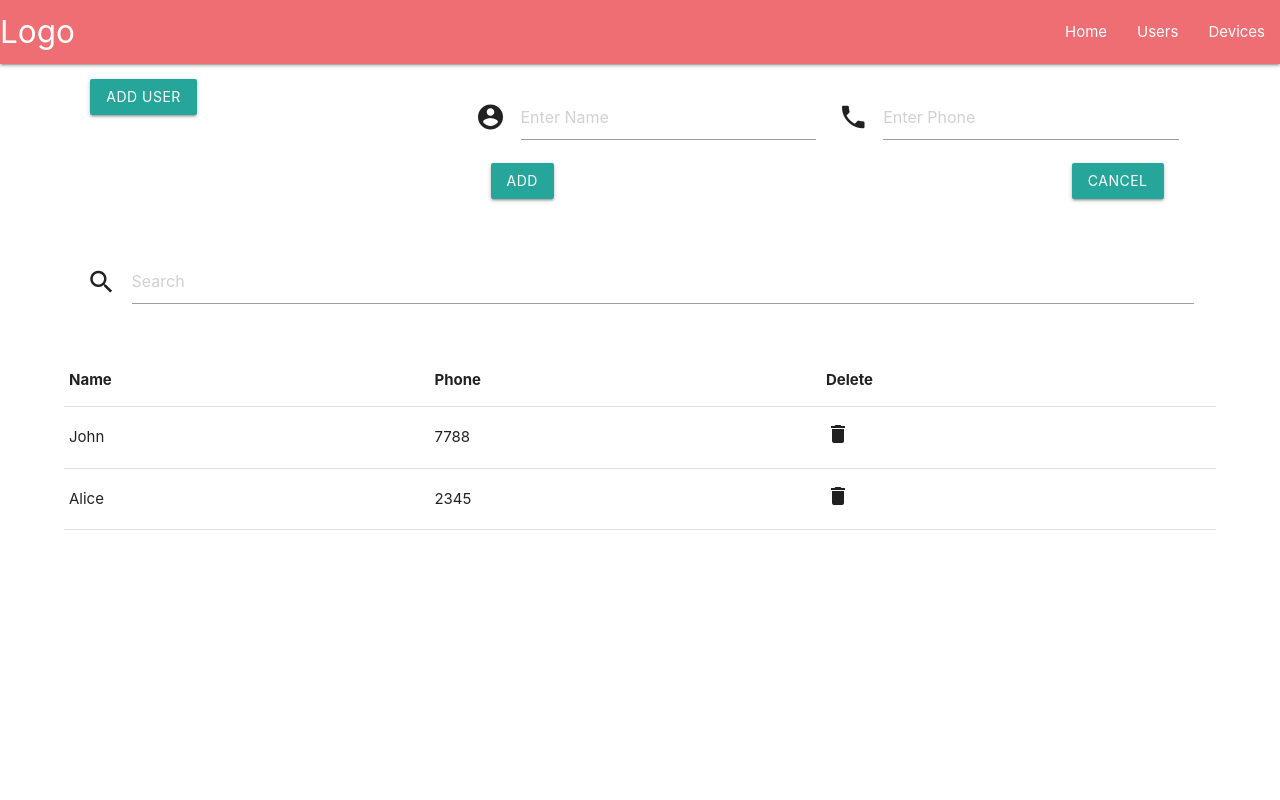
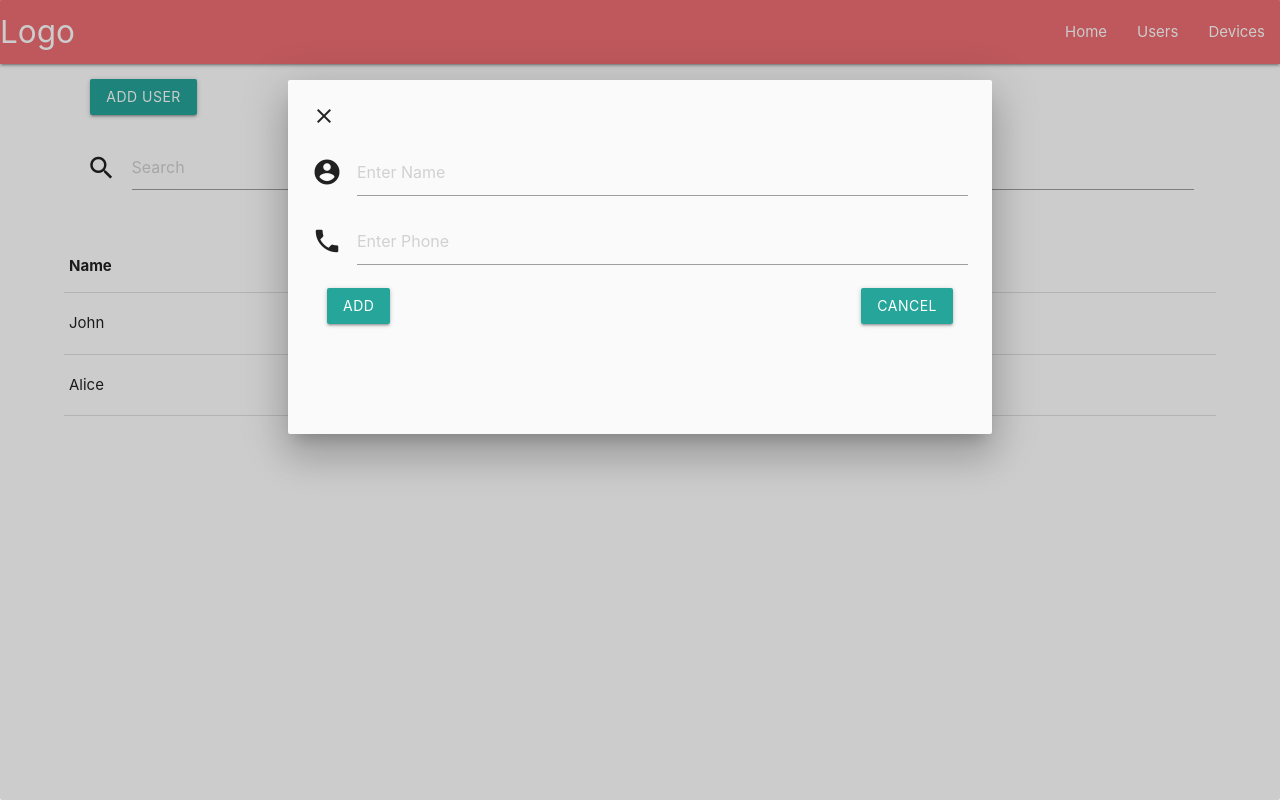
Before and after one commit to Ivan073/react-step, a React (Create React App) app: page /users in a window 1280 px wide. Both pictures are taken after a click on the link "ADD USER". Built offline with nearby package versions, Linux system fonts and the light colour scheme.

Commit message:
ModalAndLoader

```diff
--- a/package.json
+++ b/package.json
@@ -8,6 +8,7 @@
     "@testing-library/user-event": "^12.8.3",
     "react": "^17.0.2",
     "react-dom": "^17.0.2",
+    "react-loader-spinner": "^4.0.0",
     "react-router-dom": "^5.3.0",
     "react-scripts": "4.0.3",
     "web-vitals": "^1.1.2"
--- a/src/components/AppRoutes.jsx
+++ b/src/components/AppRoutes.jsx
@@ -1,9 +1,24 @@
-import React from "react";
+import React, {useState} from "react";
 import { Route, Switch } from "react-router-dom";
 import Users from "../pages/Users";
 import Devices from "../pages/Devices";
+import Loader from "react-loader-spinner";
 
 const AppRoutes = () => {
+  const delay = 500;
+  const [loading, setLoading] = useState(true);
+  setTimeout(()=>{
+    setLoading(false);
+  },delay)
+  if(loading){
+    return <Loader
+      className="loader"
+      type="Grid"
+      color="#c9424e"
+      height={100}
+      width={100}
+    />
+  }
   return (
     <Switch>
       <Route path="/users" component={Users} />
--- /dev/null
+++ b/src/components/MyModal/MyModal.jsx
@@ -0,0 +1,21 @@
+import React from "react";
+
+const MyModal = ({visible, setVisible, children}) => {
+  return (<>
+
+     <div className={visible?'modal open':'modal'}>
+        <div className="modal-content">
+            <div className="modal-body">
+            <i className="material-icons clickable" onClick={()=>setVisible(false)}>close</i>
+                {children}
+            </div>
+            <div className="modal-footer">
+            </div>
+        </div>
+     </div>
+     <div className={visible?"modal overlay open-overlay":"modal-overlay"}></div>
+     </>
+  );
+};
+
+export default MyModal;
--- a/src/components/UserList.jsx
+++ b/src/components/UserList.jsx
@@ -34,7 +34,7 @@ const UserList = (props) => {
         <div className="row s12">
           <form className="col s12">
             <div className="input-field col s12">
-              <i className="material-icons prefix">search</i>
+              <i className="material-icons prefix non-selectable">search</i>
               <textarea
                 id="icon_prefix2"
                 className="materialize-textarea"
@@ -49,9 +49,9 @@ const UserList = (props) => {
       <table>
         <thead>
           <tr>
-            <th>Name</th>
-            <th>Phone</th>
-            <th>Delete</th>
+            <th className="non-selectable">Name</th>
+            <th className="non-selectable">Phone</th>
+            <th className="non-selectable">Delete</th>
           </tr>
         </thead>
 
@@ -63,7 +63,7 @@ const UserList = (props) => {
                 <td>{user.phone}</td>
                 <td>
                   <i
-                    className="material-icons"
+                    className="material-icons clickable"
                     onClick={() => {
                       props.deleteUser(user.id);
                     }}
--- a/src/index.css
+++ b/src/index.css
@@ -15,3 +15,35 @@ code {
 .m-1{
   margin:1rem;
 }
+
+.open{
+  z-index: 1003;
+  display: block;
+  opacity: 1;
+  top: 10%;
+  transform: scaleX(1) scaleY(1);
+}
+
+.open-overlay{
+  z-index: 1002;
+  display: block;
+  opacity: 0.2;
+  background-color: black;
+  width:100vw;
+  height:100% !important;
+  max-height:100%;
+  top:0;
+}
+
+.non-selectable{
+  user-select: none;
+}
+
+.clickable{
+  cursor: pointer;
+}
+
+.loader{
+  margin:10vw auto;
+  width:10vw;
+}
--- a/src/pages/Devices.jsx
+++ b/src/pages/Devices.jsx
@@ -22,7 +22,7 @@ const Devices = (props) => {
 
   return (
     <div className="container table">
-      <label>Browser Select</label>
+      <label>Brand Select</label>
       <select className="browser-default" onChange={onChange}>
         <option value="">
           Choose brand
--- a/src/pages/Users.jsx
+++ b/src/pages/Users.jsx
@@ -1,8 +1,11 @@
 import React, { useState } from "react"
 import UserList from "../components/UserList"
 import "./PageStyles.css";
+import MyModal from "../components/MyModal/MyModal";
+
 
 const Users = () => {
+  const [showModal,setShowModal] = useState(false);
   const [showFormUser, setShowFormUser] = useState(false);
   const [nextId, setNextId] = useState(3);
   const [users, setUsers] = useState([{
@@ -60,36 +63,38 @@ const Users = () => {
     <div className="App">
 
       <div className="container table">
-        <div className="row m-1">
-          <div className="col s4">
-            <a className="waves-effect waves-light btn" onClick={()=>{
-              setShowFormUser(!showFormUser)
-            }}>Add user</a>
-          </div>
-          <div className="col s8">
-            {showFormUser  && <>
+
+        <MyModal visible={showModal} setVisible={setShowModal}>
+        <>
               <div className="input-field col s6">
-                <i className="material-icons prefix">account_circle</i>
+                <i className="material-icons prefix non-selectable">account_circle</i>
                 <input id="name" value={user.name} type="text" className="validate" placeholder="Enter Name" onChange={onChange}/>
+
+              </div>
+
+              <div className="input-field col s6">
+                <i className="material-icons prefix non-selectable">phone</i>
+                <input id="phone" value={user.phone} type="tel" className="validate" placeholder="Enter Phone" onChange={onChange}/>
                 <a className="waves-effect waves-light btn m-1" onClick={()=>{
                    addUser();
                 }}>Add</a>
-              </div>
-
-              <div className="input-field col s6">
-                <i className="material-icons prefix">phone</i>
-                <input id="phone" value={user.phone} type="tel" className="validate" placeholder="Enter Phone" onChange={onChange}/>
                 <a className="waves-effect waves-light right btn m-1"
                   onClick = {()=>clear()}
                 >Cancel</a>
               </div>
               </>
-            }
+        </MyModal>
+        <div className="row m-1">
+          <div className="col s4">
+            <a className="waves-effect waves-light btn" onClick={()=>{
+              setShowModal(true);
+            }}>Add user</a>
           </div>
         </div>
         <UserList deleteUser={removeUser} search>{users}</UserList>
 
       </div>
+
     </div>
   );
 }
```
Also changed, not shown: 1 other file (tests, documents, lock files or other folders).
